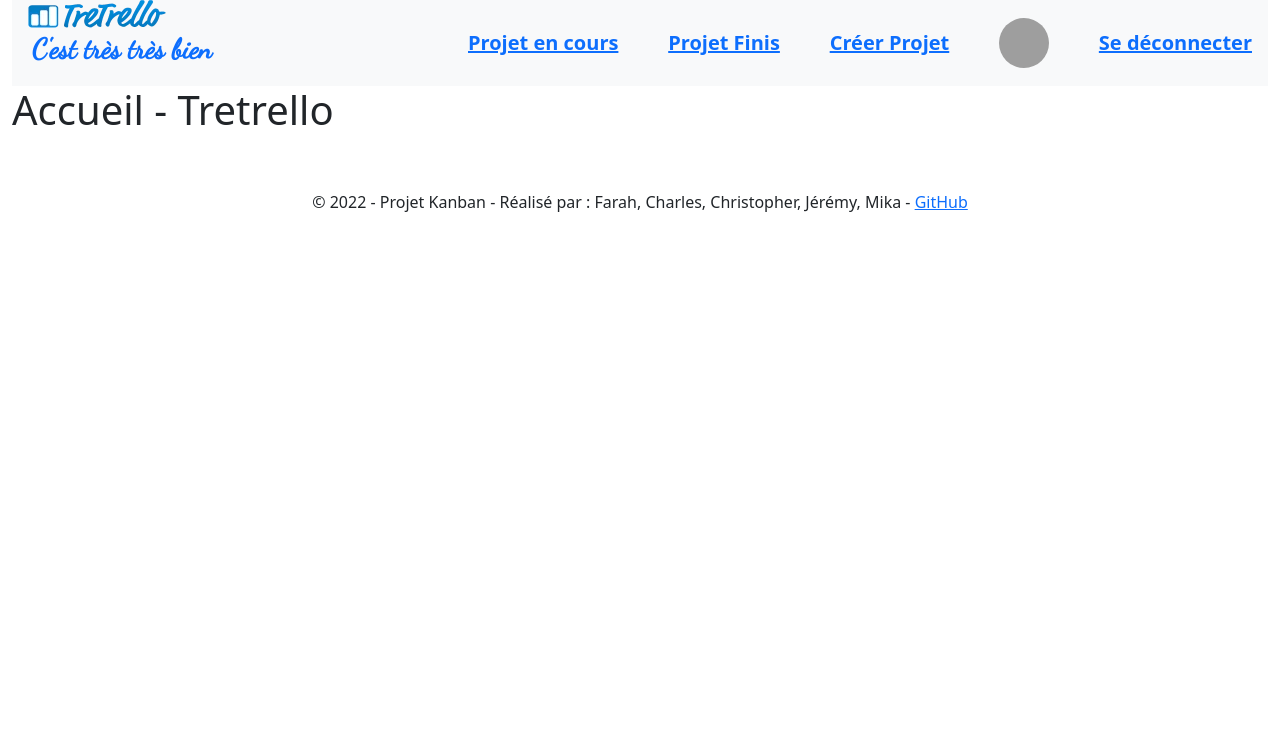
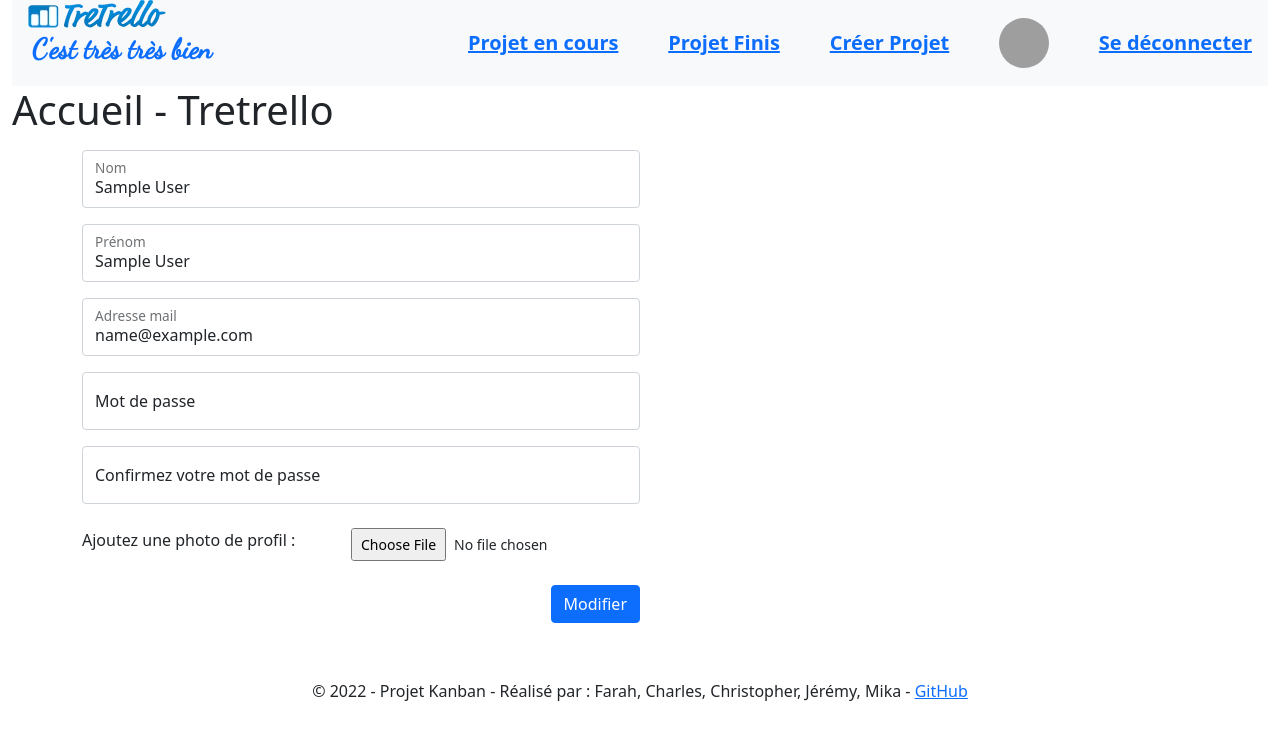
Before and after one commit to VjeremyV/projet-Kanban, a PHP site: page /pages/profil.php in a window 1280 px wide. Shown: the top 740 px of the page. Run offline with PHP 8.4, Linux system fonts and the light colour scheme; the visitor is signed in with stand-in values (Sample User, id 1); some libraries are stand-ins or nearby versions; grey boxes are pictures that could not be loaded.

Commit message:
ajout page profil

```diff
--- a/index.php
+++ b/index.php
@@ -35,6 +35,7 @@ if(isConnect()){
         $response = json_decode($response);
         if ($response->success) {
             if ($validName && $validmail && $validMdp && $validSurname && $validMdp) {
+                if($egalMdp){
                 $regex = "/^(?=.*?[A-Z])(?=(.*[a-z]){1,})(?=(.*[\d]){1,})(?=(.*[\W]){1,})(?!.*\s).{8,}$/";
                 if(preg_match($regex, $_POST['pass'])){
                     try {
@@ -45,9 +46,7 @@ if(isConnect()){
                             $surname = htmlentities(ucfirst(strtolower(trim($_POST['surname']))));
                             $mail = $_POST['mail'];
                             $password = crypt($_POST['pass'], CRYPT_SHA512);
-                            // $stmt = $dbh->prepare("insert into utilisateur (`nom_utilisateur`,`prenom_utilisateur`, `password_utilisateur`,`mail_utilisateur`) VALUES (:nom, :prenom, :mdp, :mail);");
                             if(isset($_FILES['file']) && !empty($_FILES['file']['name'])){
-                                // var_dump($_FILES);
                                 if(validFile('file')){
                                     $photo = htmlentities($_POST['photo']);
                                     $stmt = $dbh->prepare("insert into utilisateur (`nom_utilisateur`,`prenom_utilisateur`, `password_utilisateur`,`mail_utilisateur`, `photo_utilisateur`) VALUES (:nom, :prenom, :mdp, :mail, :photo);");
@@ -88,6 +87,9 @@ if(isConnect()){
                 $dbh = null;
             } else {
                 include_once('./pages/inscription.php');
+                echo '<span class="mt-3 alert alert-danger" role="alert">Vos mots de passes ne correspondent pas</span>';
+            }
+            } else {
                 echo '<span class="mt-3 alert alert-danger" role="alert">veuillez renseigner correctement tous les champs</span>';
             }
         } else {
--- a/pages/profil.php
+++ b/pages/profil.php
@@ -3,22 +3,53 @@ session_start();
 include_once(__DIR__ . '/../template/head.php');
 include_once(__DIR__ . '/../template/header.php');
 include_once(__DIR__ . '/../src/fonctions/formulaire.php');
+include_once(__DIR__.'/../src/fonctions/security.php');
+include_once(__DIR__.'/../src/fonctions/modifier.php');
+
+if(isConnect()){
+    ?>
+<form action="?modification=true" method="POST" class="flex-md-columns col-md-6" enctype="multipart/form-data">
+
+    <div class="form-floating my-3">
+        <input type="text" name="name" id="name" class="form-control" placeholder="Nom" value="<?= $_SESSION['nom']?>">
+        <label for="name">Nom</label>
+    </div>
+
+    <div class="form-floating my-3">
+        <input type="text" name="surname" id="surname"  class="form-control" placeholder="Prenom" value="<?= $_SESSION['prenom']?>">
+        <label for="surname" class="form-label pe-2">Prénom</label>
+    </div>
+
+    <div class="form-floating my-3">
+        <input type="mail" name="mail" id="mail"  class="form-control" placeholder="mail" value="<?= $_SESSION['mail']?>">
+        <label for="mail" class="form-label pe-2">Adresse mail</label>
+    </div>
+
+    <div class="form-floating my-3">
+        <input type="password" name="pass" id="pass"  class="form-control" placeholder="pass">
+        <label for="pass" class="form-label pe-2">Mot de passe</label>
+    </div>
+
+    <div class="form-floating my-3">
+        <input type="password" name="realpass" id="realpass"  class="form-control" placeholder="realpass">
+    <label for="realpass" class="form-label pe-2">Confirmez votre mot de passe</label>
+</div>
+
+<div class="d-flex my-4 justify-content-between">
+    <label for="file" class="form-label pe-2">Ajoutez une photo de profil :</label>
+    <input type="file" name="file" id="file" class="form-control-sm">
+</div>
+
+<div class="d-flex justify-content-center justify-content-md-end align-items-center mt-3">
+    <input type="submit" value="Modifier" name="submit" class="btn btn-primary h-25">
+</div>
+</form>
 
 
 
-
-
-
-
-
-
-
-
-
-
-
-
-
-
+<?php
 include_once(__DIR__ .'/../template/footer.php');
+} else {
+    header('location: ./../');
+}
 ?>
--- a/src/fonctions/formulaire.php
+++ b/src/fonctions/formulaire.php
@@ -107,7 +107,7 @@ function validFile(string $name):bool{
                 if (!move_uploaded_file($_FILES[$name]['tmp_name'], $upload.$date.$countFile.'.'.$type)) {
                     echo 'une erreur est survenue pendant le téléchargement du fichier';
                 } else {
-                    $_POST['photo'] =  "/../upload/".$date.$countFile.'.'.$type;
+                    $_POST['photo'] =  $date.$countFile.'.'.$type;
                     return true;
                 }
             } else {
--- /dev/null
+++ b/src/fonctions/modifier.php
@@ -0,0 +1,76 @@
+<?php
+
+if (isset($_POST['submit'])) {
+    $validName = validForm($_POST['name']);
+    $validSurname = validForm($_POST['surname']);
+    if ($validName && $validSurname) {
+        try {
+            $dbh = new PDO('mysql:host=localhost;dbname=tretrello', 'tretrello', 'tretrello', array(PDO::ATTR_PERSISTENT => true));
+            $stmt = $dbh->prepare('update utilisateur set `nom_utilisateur`=:nom ,`prenom_utilisateur`=:prenom WHERE `id_utilisateur_utilisateur`=:id');
+            if ($stmt->execute(['nom' => $_POST['name'], 'prenom' => $_POST['surname'], 'id' => $_SESSION['id']])) {
+                $_SESSION['nom'] = $_POST['name'];
+                $_SESSION['prenom'] = $_POST['surname'];
+                $validmail = validForm($_POST['mail'], "mail");
+                echo '<span class="mt-3 alert alert-success" role="alert">Le changement de vos informations personnelles est réussi </span>';
+                if ($validmail) {
+                    $stmt = $dbh->prepare('SELECT `mail_utilisateur` FROM `utilisateur` WHERE id_utilisateur_utilisateur =:id');
+                    if ($stmt->execute(['id' => $_SESSION['id']])) {
+                        $vMail = $stmt->fetchAll($fetchMode = PDO::FETCH_NAMED);
+                        if ($_POST['mail'] !== $vMail[0]['mail_utilisateur']) {
+                            $vMail = $dbh->query('SELECT `mail_utilisateur` FROM `utilisateur`', $fetchMode = PDO::FETCH_NAMED)->fetchall();
+                            if (isUnique($vMail, $_POST['mail'], 'mail_utilisateur')) {
+                                $stmt = $dbh->prepare('update utilisateur set mail_utilisateur=:mail WHERE `id_utilisateur_utilisateur`=:id');
+                                if ($stmt->execute(['mail' => $_POST['mail'], 'id' => $_SESSION['id']])) {
+                                    $_SESSION['mail'] =  $_POST['mail'];
+                                    echo '<span class="mt-3 alert alert-success" role="alert">Le changement d\'adresse mail est réussi </span>';
+                                }
+                            } else {
+                                include_once(__DIR__ . '/../../pages/profil.php');
+                                echo '<span class="mt-3 alert alert-danger" role="alert">le mail est déjà en base de données</span>';
+                            }
+                        }
+                    }
+                }
+            } else {
+                echo '<span class="mt-3 alert alert-danger" role="alert"> Erreur lors de la soumission du formulaire</span>';
+            }
+            $egalMdp = egalvalue($_POST['pass'], $_POST['realpass']);
+            if (!empty($_POST['pass'])) {
+                if ($egalMdp) {
+                    $regex = "/^(?=.*?[A-Z])(?=(.*[a-z]){1,})(?=(.*[\d]){1,})(?=(.*[\W]){1,})(?!.*\s).{8,}$/";
+                    if (preg_match($regex, $_POST['pass'])) {
+                        $stmt = $dbh->prepare('update utilisateur set password_utilisateur=:pwd WHERE `id_utilisateur_utilisateur`=:id');
+                        if ($stmt->execute(['pwd' => $_POST['pass'], 'id' => $_SESSION['id']])) {
+                            echo '<span class="mt-3 alert alert-success" role="alert">Le changement de mot de passe est réussi </span>';
+                        } else {
+                            echo '<span class="mt-3 alert alert-danger" role="alert"> Erreur lors de la soumission du formulaire</span>';
+                        }
+                    } else {
+                        echo '<span class="mt-3 alert alert-danger" role="alert">Votre mot de passe ne contient pas les caractères attendus (1 Maj, 1 Min, 1 Chiffre, 1 carac spécial)</span>';
+                    }
+                } else {
+                    echo '<span class="mt-3 alert alert-danger" role="alert">Vos mots de passes ne correspondent pas</span>';
+                }
+            }
+            if (isset($_FILES['file']) && !empty($_FILES['file']['name'])) {
+                if (validFile('file')) {
+                    $photo = htmlentities($_POST['photo']);
+                    $stmt = $dbh->prepare("update utilisateur set `photo_utilisateur`=:photo WHERE `id_utilisateur_utilisateur`=:id");
+                    if ($stmt->execute(['photo' => $photo, 'id' => $_SESSION['id']])) {
+                        if($_SESSION['photo'] !== ""){
+                            unlink(__DIR__.'/../../upload/'.$_SESSION['photo']);
+                        }
+                        $_SESSION['photo'] = $_POST['photo'];
+                        echo '<span class="mt-3 alert alert-success" role="alert">Le changement de votre photo est chargé</span>';
+                    } else {
+                        echo '<span class="mt-3 alert alert-danger" role="alert"> Erreur lors de la soumission du formulaire</span>';
+                    }
+                }
+            }
+        } catch (Exception $e) {
+            echo 'Erreur : ' . $e->getMessage();
+        }
+    }
+    // $validMdp = validForm($_POST['pass']);
+    // $egalMdp = egalvalue($_POST['pass'], $_POST['realpass']);
+}
--- a/src/fonctions/recaptcha.php
+++ /dev/null
@@ -1 +0,0 @@
-<?php
--- a/template/header.php
+++ b/template/header.php
@@ -20,7 +20,7 @@ include_once(__DIR__.'/../src/fonctions/affichage.php');
         <li><a class='link-<?= isset($_GET['page']) && $_GET['page']== "encours" ? "warning" : "primary"?>' <?= isset($_GET['page']) && $_GET['page']== "encours" ? "title='Lien actif'" : ""?>href="../pages/projets.php?page=encours" >Projet en cours</a></li>
         <li><a class="link-<?= isset($_GET['page']) && $_GET['page']== "terminer_projet" ? "warning" : "primary"?>" <?= isset($_GET['page']) && $_GET['page']== "encours" ? "title='Lien actif'" : ""?>href="../pages/projets.php?page=terminer_projet" >Projet Finis</a></li>
         <li><a class="link-<?= isset($_GET['page']) && $_GET['page']== "creerprojet" ? "warning" : "primary"?>" <?= isset($_GET['page']) && $_GET['page']== "encours" ? "title='Lien actif'" : ""?>href="../pages/createprojet.php?creation=0&page=creerprojet"> Créer Projet</a></li>
-        <li><a class="link-<?= isset($_GET['page']) && $_GET['page']== "profil" ? "warning" : "primary"?>"<?= isset($_GET['page']) && $_GET['page']== "encours" ? "title='Lien actif'" : ""?> href="../pages/profil.php?page=profil" ><img class ="userImage" src=" <?= isset($_SESSION['photo']) && !empty($_SESSION['photo']) ? $_SESSION['photo'] : "/../style/assets/defaultUser.webp"  ?>" alt="">
+        <li><a class="link-<?= isset($_GET['page']) && $_GET['page']== "profil" ? "warning" : "primary"?>"<?= isset($_GET['page']) && $_GET['page']== "encours" ? "title='Lien actif'" : ""?> href="../pages/profil.php?page=profil" ><img class ="userImage" src=" <?= isset($_SESSION['photo']) && !empty($_SESSION['photo']) ? '/../upload/'.$_SESSION['photo'] : "/../style/assets/defaultUser.webp"  ?>" alt="">
 </a></li>
         <li><a class="link-primary" href="./../pages/deconnexion.php">Se déconnecter</a></li>
     </ul>
@@ -39,7 +39,7 @@ include_once(__DIR__.'/../src/fonctions/affichage.php');
     <li><a class="dropdown-item" href="../pages/projets.php?page=encours" >Projet en cours</a></li>
     <li><a class="dropdown-item" href="../pages/projets.php?page=terminer_projet" >Projet Finis</a></li>
     <li><a class="dropdown-item" href="../pages/createprojet.php?creation=0&page=creerprojet"> Créer Projet</a></li>
-    <li><a class="dropdown-item" href="index.php?page=profil" ><img class ="userImage" src=" <?= isset($_SESSION['photo']) && !empty($_SESSION['photo']) ? $_SESSION['photo'] : "/../style/assets/defaultUser.webp"  ?>" alt="">
+    <li><a class="dropdown-item" href="index.php?page=profil" ><img class ="userImage" src=" <?= isset($_SESSION['photo']) && !empty($_SESSION['photo']) ? '/../upload/'.$_SESSION['photo'] : "/../style/assets/defaultUser.webp"  ?>" alt="">
 </a></li>
     <li><a class="dropdown-item" href="./../pages/deconnexion.php">Se déconnecter</a></li>
 </ul>
```
Also changed, not shown: upload/202205022105162.webp (renamed from upload/202205021805181.webp), upload/202205022105202.webp (renamed from upload/202205022005042.webp).
